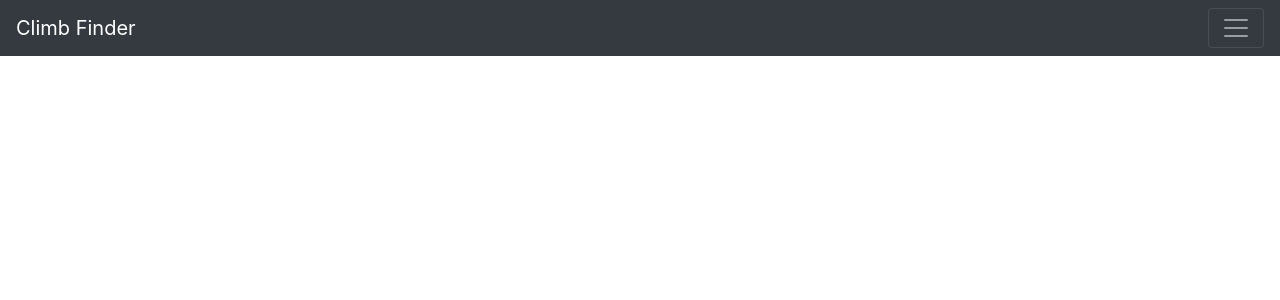
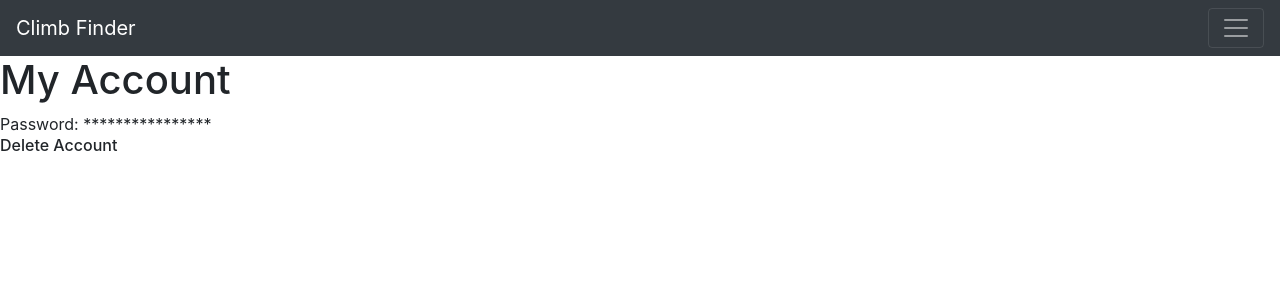
Before and after one commit to Raufeder/redBadgeClient, a React (Create React App) app: page /account in a window 1280 px wide. Shown: the top 300 px of the page. Built offline with nearby package versions, Linux system fonts and the light colour scheme.

Commit message:
account page

```diff
--- a/src/App.jsx
+++ b/src/App.jsx
@@ -9,11 +9,14 @@ import HomePageComponent from "./app/pages/homePage";
 import RouteComponent from "./app/pages/routeList";
 import UserListComponent from "./app/pages/userList";
 import CreateRouteComponent from "./app/pages/addRoute";
+import Account from "./app/pages/Account";
 
 //TODO Fix Navbar
 //TODO Add delete user button
 //TODO Add make admin button
+//TODO Expand Account Component
 //TODO Add account page with change password and such
+//TODO Figure out Navbar Switcher
 
 //TODO Make the app much better to look at
 //TODO Make cards much nicer
@@ -25,6 +28,7 @@ function App() {
   const [activeRouteId, setActiveRouteId] = useState(null);
   const [admin, setAdmin] = useState(false);
   const [token, setToken] = useState("");
+  const [accountInfo, setAccountInfo] = useState({});
 
   const activeUser = (username) => {
     setActiveUsername(username);
@@ -88,6 +92,15 @@ function App() {
               token={token}
             />
           </Route>
+          <Route exact path="/account">
+            <div className="pageContainer">
+              <Account
+                setIsLoggedIn={setIsLoggedIn}
+                accountInfo={accountInfo}
+                userimg={accountInfo.url_userimage}
+              />
+            </div>
+          </Route>
           <Route exact path="/admin/userlist">
             <UserListComponent
               activeUsername={activeUsername}
--- a/src/app/auth/DeleteAccount.jsx
+++ b/src/app/auth/DeleteAccount.jsx
@@ -1,19 +1,27 @@
-import React, { useState } from 'react';
-import { Button, Modal, ModalHeader, ModalBody, ModalFooter, Form, FormGroup, Input, Label} from 'reactstrap';
+import React, { useState } from "react";
+import {
+  Button,
+  Modal,
+  ModalHeader,
+  ModalBody,
+  ModalFooter,
+  Form,
+  FormGroup,
+  Input,
+  Label,
+} from "reactstrap";
 import APIURL from "../../helpers/environment";
-import '../../styles/DeleteAccount.css';
+import "../../styles/DeleteAccount.css";
 
 const DeleteAccountComponent = (props) => {
-  const {
-    className
-  } = props;
+  const { className } = props;
 
   const [modal, setModal] = useState(false);
 
   const toggle = () => setModal(!modal);
 
-  const [username, setUsername] = useState('');
-  const [password, setPassword] = useState('');
+  const [username, setUsername] = useState("");
+  const [password, setPassword] = useState("");
 
   const triggerUsernameInputChange = (event) => setUsername(event.target.value);
   const triggerPasswordInputChange = (event) => setPassword(event.target.value);
@@ -21,54 +29,71 @@ const DeleteAccountComponent = (props) => {
   const handleSubmit = (event) => {
     event.preventDefault();
 
-      if(username && password) {
-      fetch(`${APIURL}/user/delete`, {
-          method: 'DELETE',
+    if (username && password) {
+      fetch(`${APIURL}user/delete`, {
+        method: "DELETE",
         headers: {
-              "Content-Type": "application/json"
+          "Content-Type": "application/json",
         },
-          body: JSON.stringify({ user: {
+        body: JSON.stringify({
+          user: {
             username: username,
-              password: password
-          }})
+            password: password,
+          },
+        }),
       })
-      .then(response => {
+        .then((response) => {
           setModal(false);
           localStorage.clear("sessionToken");
           props.loggedOut(false);
         })
-      .catch(error => console.log(error));
+        .catch((error) => console.log(error));
     }
   };
 
   return (
     <div>
       <Form>
-      <h6 color="danger" className="deleteAccount" onClick={toggle}>Delete Account</h6>
+        <h6 color="danger" className="deleteAccount" onClick={toggle}>
+          Delete Account
+        </h6>
         <Modal isOpen={modal} toggle={toggle} className={className}>
           <ModalHeader toggle={toggle}>Delete Account</ModalHeader>
           <ModalBody>
             Are you sure you want to delete your account?
-
             <FormGroup>
               <Label htmlFor="confirmUsername">Confirm Username: </Label>
-                    <Input onChange={triggerUsernameInputChange} value={username} id="confirmUsername" type="text" name="confirmUsername" />
+              <Input
+                onChange={triggerUsernameInputChange}
+                value={username}
+                id="confirmUsername"
+                type="text"
+                name="confirmUsername"
+              />
             </FormGroup>
             <FormGroup>
               <Label htmlFor="confirmPassword">Confirm Password: </Label>
-                    <Input onChange={triggerPasswordInputChange} value={password} id="confirmPassword" type="password" name="confirmPassword" />
+              <Input
+                onChange={triggerPasswordInputChange}
+                value={password}
+                id="confirmPassword"
+                type="password"
+                name="confirmPassword"
+              />
             </FormGroup>
           </ModalBody>
           <ModalFooter>
-          <Button color="primary" onClick={handleSubmit}>I'm sure, Bye!
-          </Button>{' '}
-          <Button color="secondary" onClick={toggle}>Cancel</Button>
+            <Button color="primary" onClick={handleSubmit}>
+              I'm sure, Bye!
+            </Button>{" "}
+            <Button color="secondary" onClick={toggle}>
+              Cancel
+            </Button>
           </ModalFooter>
         </Modal>
       </Form>
     </div>
   );
-}
-
+};
 
 export default DeleteAccountComponent;
--- a/src/app/components/navbar.jsx
+++ b/src/app/components/navbar.jsx
@@ -1,53 +1,89 @@
 import React, { useState } from "react";
-import { Navbar, NavbarBrand, NavItem, Nav, NavbarToggler, Collapse } from 'reactstrap';
-import { Link } from 'react-router-dom';
+import {
+  Navbar,
+  NavbarBrand,
+  NavItem,
+  Nav,
+  NavbarToggler,
+  Collapse,
+} from "reactstrap";
+import { Link } from "react-router-dom";
 
 const NavbarComponent = (props) => {
-    const[ isOpen, changeIsOpen ] = useState(false);
+  const [isOpen, changeIsOpen] = useState(false);
   const toggleNavbar = () => changeIsOpen(!isOpen);
 
   return (
     <div>
       <Navbar color="dark" dark>
-                <NavbarBrand href='/' className="mr-auto">Climb Finder</NavbarBrand>
-                <NavbarToggler onClick={toggleNavbar}/>
+        <NavbarBrand href="/" className="mr-auto">
+          Climb Finder
+        </NavbarBrand>
+        <NavbarToggler onClick={toggleNavbar} />
         <Collapse isOpen={isOpen} navbar>
           <Nav navbar>
-                        {
-                            props.isLoggedIn && props.admin===true
-                            ? (
+            {props.isLoggedIn && props.admin === true ? (
               <>
-                                    <NavItem className= 'myButton' >
-                                        <Link className= 'myButton' to='/admin/add/route'>Create a Route</Link>
+                <NavItem className="myButton">
+                  <Link className="myButton" to="/admin/add/route">
+                    Create a Route
+                  </Link>
                 </NavItem>
-                                    <NavItem className= 'myButton' >
-                                        <Link className= 'myButton' to='/routes'>List of Routes</Link>
+                <NavItem className="myButton">
+                  <Link className="myButton" to="/routes">
+                    List of Routes
+                  </Link>
                 </NavItem>
-                                    <NavItem className= 'myButton' >
-                                        <Link className= 'myButton' to='/admin/userlist'>List of users</Link>
+                <NavItem className="myButton">
+                  <Link className="myButton" to="/admin/userlist">
+                    List of users
+                  </Link>
                 </NavItem>
-                                    <NavItem className= 'myButton' >
-                                        <Link className= 'myButton' to='/' onClick={props.loggedOut} token={props.token}>Logout</Link>
+                <NavItem className="myButton">
+                  <Link
+                    className="myButton"
+                    to="/"
+                    onClick={props.loggedOut}
+                    token={props.token}
+                  >
+                    Logout
+                  </Link>
                 </NavItem>
               </>
-                            )
-                            : props.isLoggedIn ? (
+            ) : props.isLoggedIn ? (
               <>
-                                    <NavItem className= 'myButton' >
-                                        <Link className= 'myButton' to='/routes'>Routes</Link>
+                <NavItem className="myButton">
+                  <Link className="myButton" to="/routes">
+                    Routes
+                  </Link>
                 </NavItem>
-                                    <NavItem className= 'myButton' >
-                                        <Link className= 'myButton' to='/' onClick={props.loggedOut} token={props.token}>Logout</Link>
+                <NavItem className="myButton">
+                  <Link className="myButton" to="/account">
+                    Account
+                  </Link>
+                </NavItem>
+                <NavItem className="myButton">
+                  <Link
+                    className="myButton"
+                    to="/"
+                    onClick={props.loggedOut}
+                    token={props.token}
+                  >
+                    Logout
+                  </Link>
                 </NavItem>
               </>
-                            )
-                            : (
+            ) : (
               <>
-                                    <NavItem className= 'myButton' >
-                                        <Link className= 'myButton' to='/user/login'>Login</Link>
+                <NavItem className="myButton">
+                  <Link className="myButton" to="/user/login">
+                    Login
+                  </Link>
                 </NavItem>
-                                    <NavItem className= 'myButton' >
-                                        <Link className= 'myButton' to='/user/register'>Register</Link>
+                <NavItem className="myButton">
+                  <Link className="myButton" to="/user/register">
+                    Register
+                  </Link>
                 </NavItem>
               </>
             )}
--- /dev/null
+++ b/src/app/pages/Account.jsx
@@ -0,0 +1,24 @@
+import React, { useState } from "react";
+import DeleteAccountComponent from "../auth/DeleteAccount";
+
+const Account = (props) => {
+  const [accountInfo, setAccountInfo] = useState(props.accountInfo);
+  console.log(accountInfo);
+
+  return (
+    <div>
+      <div className="accountHeader">
+        <h1 className="myAcc">My Account</h1>
+      </div>
+      <div className="mainAcctDiv">
+        <div className="userName">{accountInfo.username}</div>
+        <div className="password">Password: ****************</div>
+        <div className="deleteAcct">
+          <DeleteAccountComponent setIsLoggedIn={props.setIsLoggedIn} />
+        </div>
+      </div>
+    </div>
+  );
+};
+
+export default Account;
```
Also changed, not shown: 1 other file (tests, documents, lock files or other folders). Lines whose indentation alone changed are shown as unchanged.
